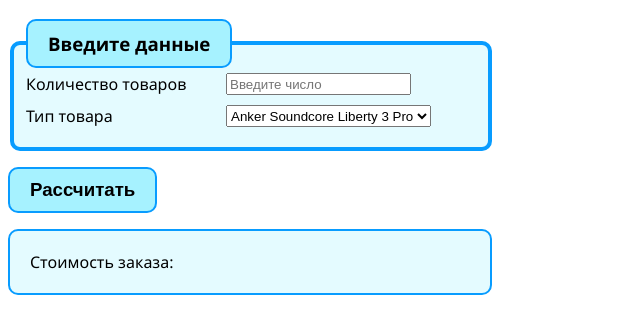
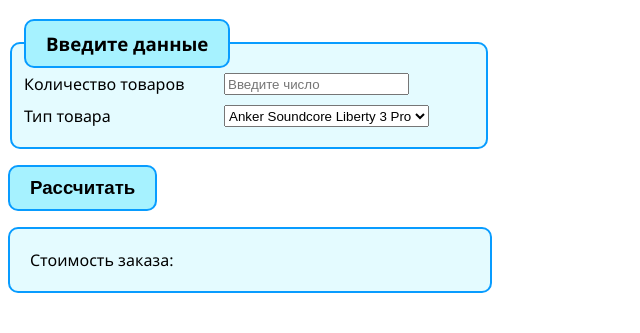
Before and after one commit to e-tskhe/web-task-5, a plain HTML site: page index.html in a window 1280 px wide. Shown: the part 67-400 px from the top of the page, without its empty margins (0-640 px from the left). Drawn offline with Linux system fonts and the light colour scheme.

Commit message:
Update style.css

```diff
--- a/style.css
+++ b/style.css
@@ -18,7 +18,7 @@ fieldset {
     max-width: 450px;
     margin-bottom: 1em;
     border-radius: 10px;
-    border: 4px solid #089cff;
+    border: 2px solid #089cff;
     background-color: #e4fbff;
 }
 
```
